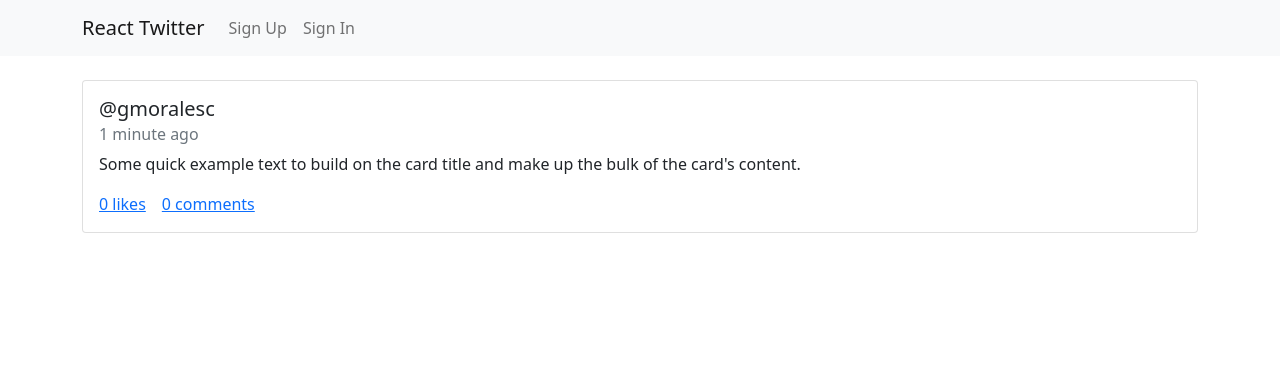
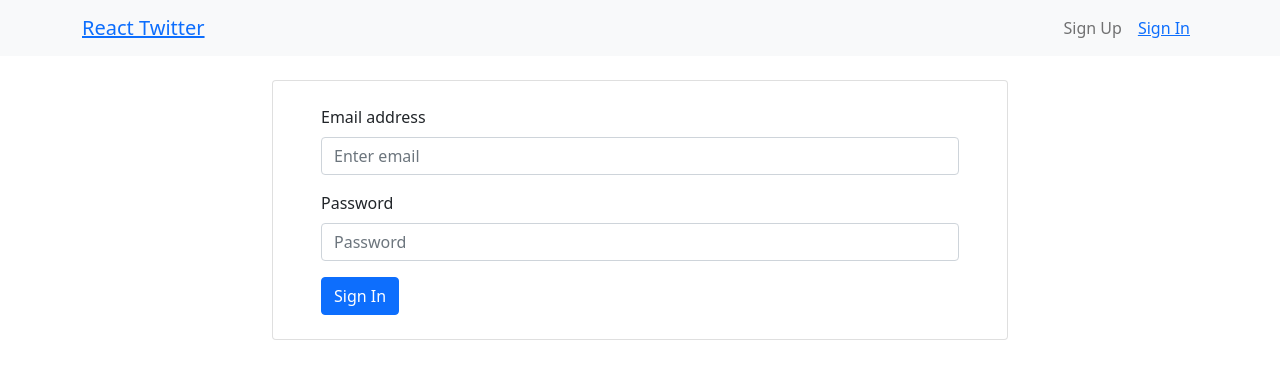
Before and after one commit to makeitrealcamp/top-v18, a React (Create React App) app in the folder projects/react-twitter/: page /signin in a window 1280 px wide. Shown: the top 378 px of the page. Built offline with nearby package versions, Linux system fonts and the light colour scheme.

Commit message:
Refactor App and use Router

```diff
--- a/projects/react-twitter/src/App.js
+++ b/projects/react-twitter/src/App.js
@@ -1,40 +1,34 @@
-import { Card, Col, Container, Nav, Navbar, Row } from 'react-bootstrap';
+import React from 'react';
+import { Routes, Route } from 'react-router-dom';
+import { Spinner } from 'react-bootstrap';
+
+import Navigation from './components/Navigation';
+
+const Home = React.lazy(() => import('./pages/Home'));
+const SignIn = React.lazy(() => import('./pages/SignIn'));
 
 function App() {
   return (
     <>
-      <Navbar bg="light" expand="lg">
-        <Container>
-          <Navbar.Brand href="#">React Twitter</Navbar.Brand>
-          <Navbar.Toggle aria-controls="navbar-nav" />
-          <Navbar.Collapse id="navbar-nav">
-            <Nav className="ml-auto">
-              <Nav.Link href="#">Sign Up</Nav.Link>
-              <Nav.Link href="#">Sign In</Nav.Link>
-            </Nav>
-          </Navbar.Collapse>
-        </Container>
-      </Navbar>
-      <Container className="my-4">
-        <Row>
-          <Col>
-            <Card>
-              <Card.Body>
-                <Card.Title>@gmoralesc</Card.Title>
-                <Card.Subtitle className="mb-2 text-muted">
-                  1 minute ago
-                </Card.Subtitle>
-                <Card.Text>
-                  Some quick example text to build on the card title and make up
-                  the bulk of the card's content.
-                </Card.Text>
-                <Card.Link href="#">0 likes</Card.Link>
-                <Card.Link href="#">0 comments</Card.Link>
-              </Card.Body>
-            </Card>
-          </Col>
-        </Row>
-      </Container>
+      <Navigation />
+      <Routes>
+        <Route
+          path="/"
+          element={
+            <React.Suspense fallback={<Spinner animation="border" />}>
+              <Home />
+            </React.Suspense>
+          }
+        />
+        <Route
+          path="/signin"
+          element={
+            <React.Suspense fallback={<Spinner animation="border" />}>
+              <SignIn />
+            </React.Suspense>
+          }
+        />
+      </Routes>
     </>
   );
 }
--- /dev/null
+++ b/projects/react-twitter/src/components/Navigation.js
@@ -0,0 +1,24 @@
+import React from 'react';
+import { Container, Nav, Navbar } from 'react-bootstrap';
+import { Link } from 'react-router-dom';
+
+export default function Navigation() {
+  return (
+    <Navbar bg="light" expand="lg">
+      <Container>
+        <Navbar.Brand>
+          <Link to="/">React Twitter</Link>
+        </Navbar.Brand>
+        <Navbar.Toggle aria-controls="navbar-nav" />
+        <Navbar.Collapse id="navbar-nav">
+          <Nav className="ms-auto">
+            <Nav.Link href="#">Sign Up</Nav.Link>
+            <Nav.Link>
+              <Link to="/signin">Sign In</Link>
+            </Nav.Link>
+          </Nav>
+        </Navbar.Collapse>
+      </Container>
+    </Navbar>
+  );
+}
--- /dev/null
+++ b/projects/react-twitter/src/components/Tweet.js
@@ -0,0 +1,19 @@
+import React from 'react';
+import { Card } from 'react-bootstrap';
+
+export default function Tweet() {
+  return (
+    <Card className="mb-4">
+      <Card.Body>
+        <Card.Title>@gmoralesc</Card.Title>
+        <Card.Subtitle className="mb-2 text-muted">1 minute ago</Card.Subtitle>
+        <Card.Text>
+          Some quick example text to build on the card title and make up the
+          bulk of the card's content.
+        </Card.Text>
+        <Card.Link href="#">0 likes</Card.Link>
+        <Card.Link href="#">0 comments</Card.Link>
+      </Card.Body>
+    </Card>
+  );
+}
--- a/projects/react-twitter/src/index.js
+++ b/projects/react-twitter/src/index.js
@@ -1,12 +1,16 @@
 import React from 'react';
 import ReactDOM from 'react-dom';
+import { BrowserRouter } from 'react-router-dom';
+
 import App from './App';
 
 import 'bootstrap/dist/css/bootstrap.min.css';
 
 ReactDOM.render(
   <React.StrictMode>
-    <App />
+    <BrowserRouter>
+      <App />
+    </BrowserRouter>
   </React.StrictMode>,
   document.getElementById('root')
 );
--- /dev/null
+++ b/projects/react-twitter/src/pages/Home.js
@@ -0,0 +1,17 @@
+import React from 'react';
+import { Col, Container, Row } from 'react-bootstrap';
+import Tweet from '../components/Tweet';
+
+export default function Home() {
+  return (
+    <Container className="my-4">
+      <Row className="justify-content-center">
+        <Col lg={6}>
+          <Tweet />
+          <Tweet />
+          <Tweet />
+        </Col>
+      </Row>
+    </Container>
+  );
+}
--- /dev/null
+++ b/projects/react-twitter/src/pages/SignIn.js
@@ -0,0 +1,28 @@
+import React from 'react';
+import { Button, Card, Col, Container, Form, Row } from 'react-bootstrap';
+
+export default function SignIn() {
+  return (
+    <Container className="my-4">
+      <Row className="justify-content-center">
+        <Col lg={8}>
+          <Card className="py-4 px-5">
+            <Form>
+              <Form.Group className="mb-3" controlId="formBasicEmail">
+                <Form.Label>Email address</Form.Label>
+                <Form.Control type="email" placeholder="Enter email" />
+              </Form.Group>
+              <Form.Group className="mb-3" controlId="formBasicPassword">
+                <Form.Label>Password</Form.Label>
+                <Form.Control type="password" placeholder="Password" />
+              </Form.Group>
+              <Button variant="primary" type="submit">
+                Sign In
+              </Button>
+            </Form>
+          </Card>
+        </Col>
+      </Row>
+    </Container>
+  );
+}
```
